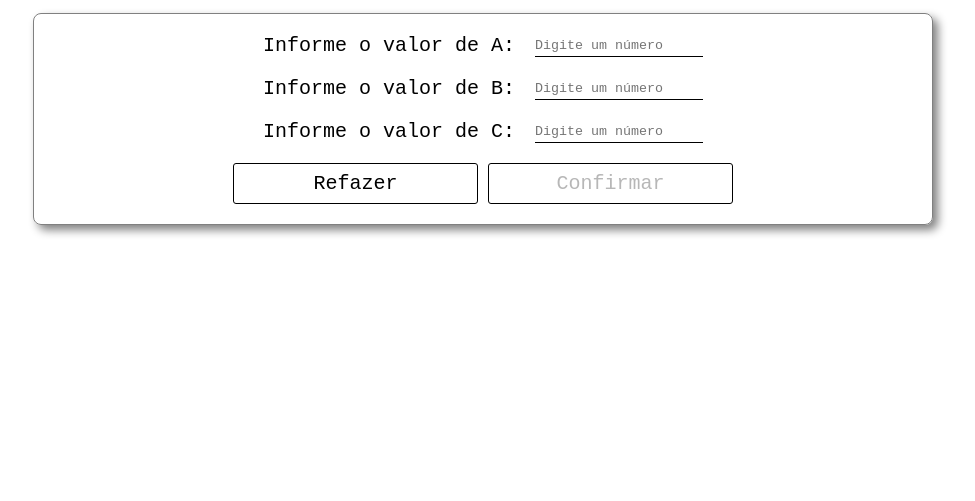
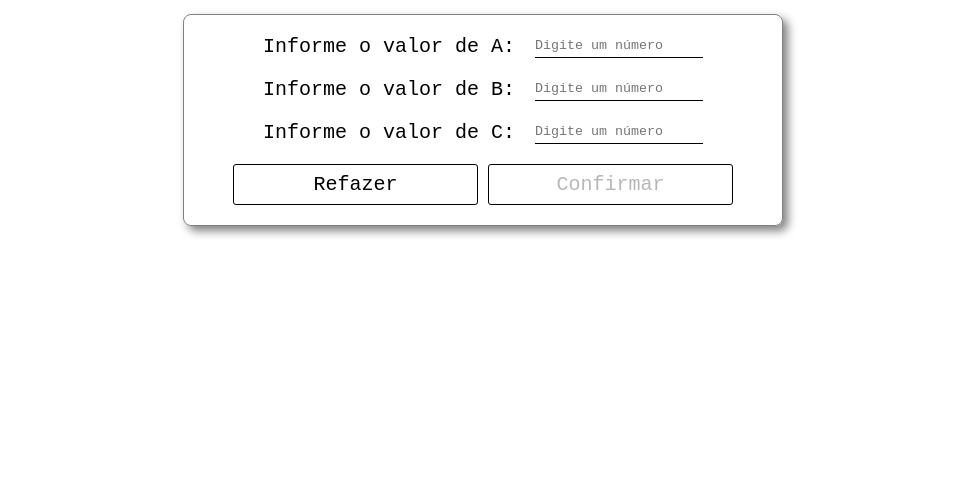
Before and after one commit to augustoshoiti/bhaskara, a plain HTML site: page index.html in a window 1280 px wide. Shown: the part 299-800 px from the top of the page, without its empty margins (157-1132 px from the left). Drawn offline with Linux system fonts and the light colour scheme; a web font is replaced by a local one.

Commit message:
correção

```diff
--- a/style.css
+++ b/style.css
@@ -7,22 +7,23 @@
 }
 
 body {
-    height: 100vh;
     display: flex;
     flex-direction: column;
     justify-content: center;
     align-items: center;
+    min-height: 100vh;
 }
 
 .container {
     margin: 30px;
     height: 100%;
     width: 90%;
-    max-width: 900px;
+    max-width: 600px;
     display: flex;
     flex-direction: column;
     justify-content: space-around;
     align-items: center;
+    gap: 30px;
 }
 
 .container h1 {
```
